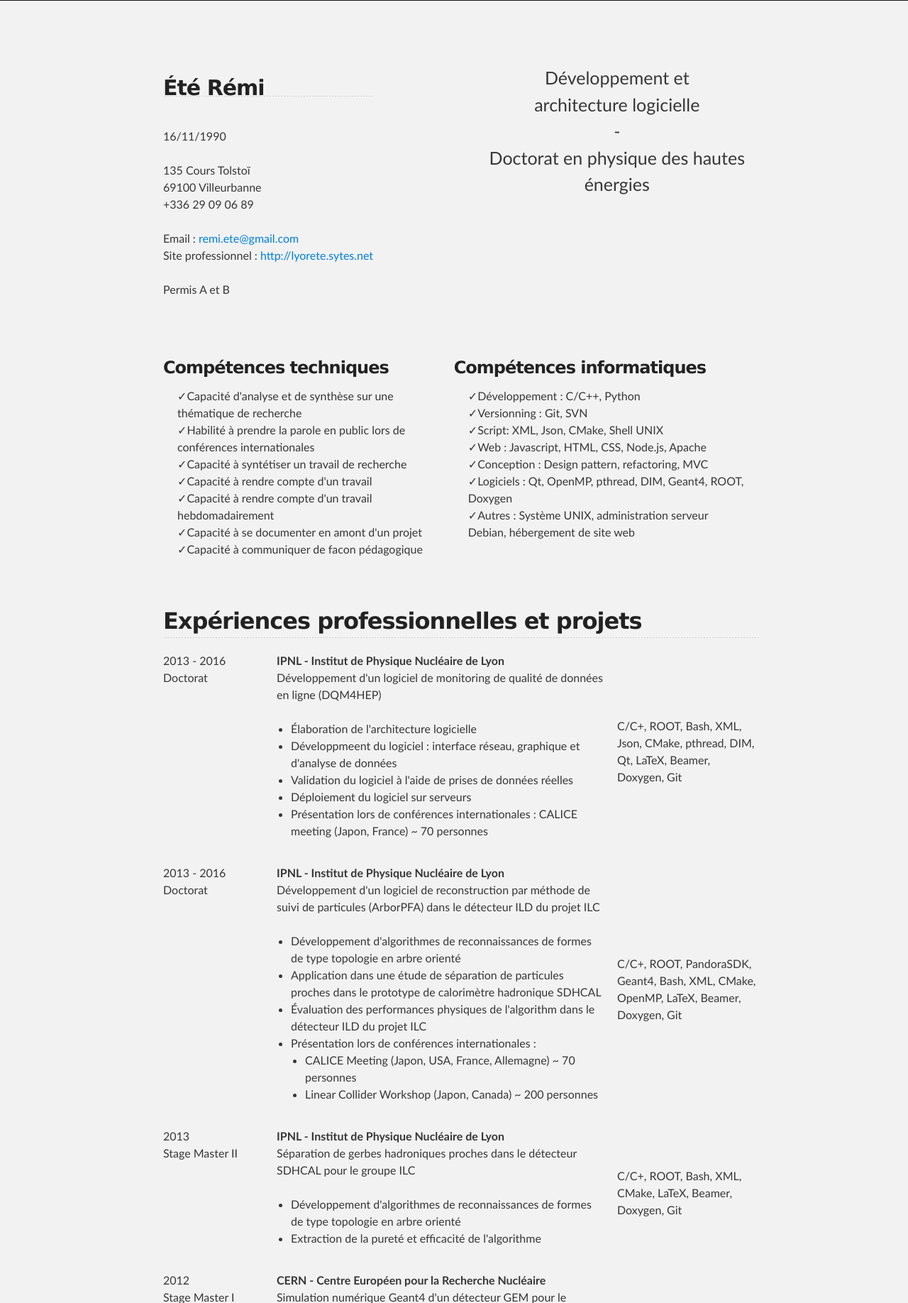
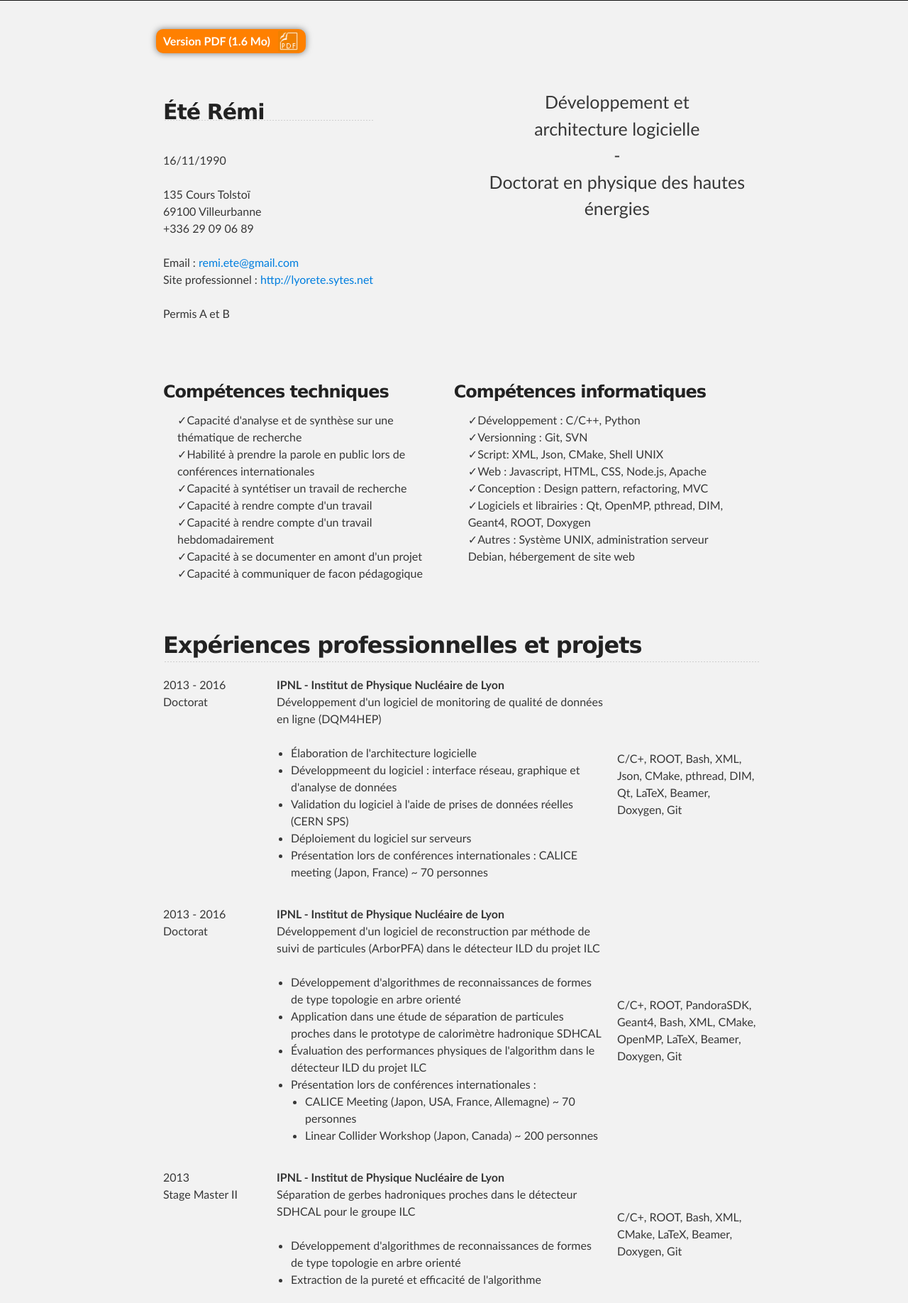
Before and after one commit to rete/rete.github.com, a PHP site: page /pages/CV.html in a window 1280 px wide. Shown: the part 279-2115 px from the top of the page at 71% size. Run offline with PHP 8.4, Linux system fonts and the light colour scheme; some libraries are stand-ins or nearby versions.

Commit message:
CV updated with more info. CV in pdf version added

```diff
--- a/pages/CV.html
+++ b/pages/CV.html
@@ -34,6 +34,9 @@
 
 		<div id="main_content_wrap" class="outer">
 			<section class="inner main_content">
+				<div class="pdf-version">
+					<a class="download-pdf-box" href="/documents/CV_fr_inf.pdf">Version PDF (1.6 Mo)</a>
+				</div>
 
 				<div class="header-banner inner">
 					<div class="header-left">
@@ -79,7 +82,7 @@
 							<li>Script:  XML, Json, CMake, Shell UNIX</li>
 							<li>Web : Javascript, HTML, CSS, Node.js, Apache</li>
 							<li>Conception : Design pattern, refactoring, MVC</li>
-							<li>Logiciels : Qt, OpenMP, pthread, DIM, Geant4, ROOT, Doxygen</li>
+							<li>Logiciels et librairies : Qt, OpenMP, pthread, DIM, Geant4, ROOT, Doxygen</li>
 							<li>Autres : Système UNIX, administration serveur Debian, hébergement de site web</li>
 						</ul>
 					</div>
@@ -103,7 +106,7 @@
 							<ul>
 								<li>Élaboration de l'architecture logicielle</li>
 								<li>Développmeent du logiciel : interface réseau, graphique et d'analyse de données</li>
-								<li>Validation du logiciel à l'aide de prises de données réelles</li>
+								<li>Validation du logiciel à l'aide de prises de données réelles (CERN SPS)</li>
 								<li>Déploiement du logiciel sur serveurs</li>
 								<li>Présentation lors de conférences internationales : CALICE meeting (Japon, France) ~ 70 personnes</li>
 							</ul>
@@ -156,6 +159,7 @@
 							<ul>
 								<li>Développement d'algorithmes de reconnaissances de formes de type topologie en arbre orienté</li>
 								<li>Extraction de la pureté et efficacité de l'algorithme</li>
+							</ul>
 						</div>
 						<div class="entry-right">
 							C/C+, ROOT, Bash, XML, CMake, LaTeX, Beamer, Doxygen, Git
@@ -177,6 +181,7 @@
 							<ul>
 								<li>Implémentation complète de la simulation</li>
 								<li>Analyse des données simulées</li>
+							</ul>
 						</div>
 						<div class="entry-right">
 							C/C+, Geant4, ROOT, Bash, SVN, LaTeX, Beamer, Doxygen
@@ -198,6 +203,7 @@
 							<ul>
 								<li>Analyse du <i>workflow</i> du logiciel</li>
 								<li>Restructuration de l'interface utilisateur et implémentation</li>
+							</ul>
 						</div>
 						<div class="entry-right">
 							Python, Bash, XML, Git, SVN, Doxygen
@@ -362,6 +368,19 @@
 						</div>
 					</div>
 
+					<div class="entry">
+						<div class="entry-left">
+							2012 <br/>
+							Ecole master
+						</div>
+						<div class="entry-content">
+							<strong>Ecole d'été du CERN</strong>
+						</div>
+						<div class="entry-right">
+							Simulation numérique, Geant4, traitement de données
+						</div>
+					</div>
+
 				</div>
 
 			</section>
--- a/stylesheets/CV.css
+++ b/stylesheets/CV.css
@@ -19,7 +19,13 @@ ul.checkmark li:before {
 
 
 
-
+.pdf-version {
+	padding-top: 0px;
+	display: flex;
+	flex-direction: row;
+	justify-content: space-between;
+	margin-bottom: 0px;
+}
 
 .header-name {
 	font-size: 30px;
```
Also changed, not shown: 1 other file.
